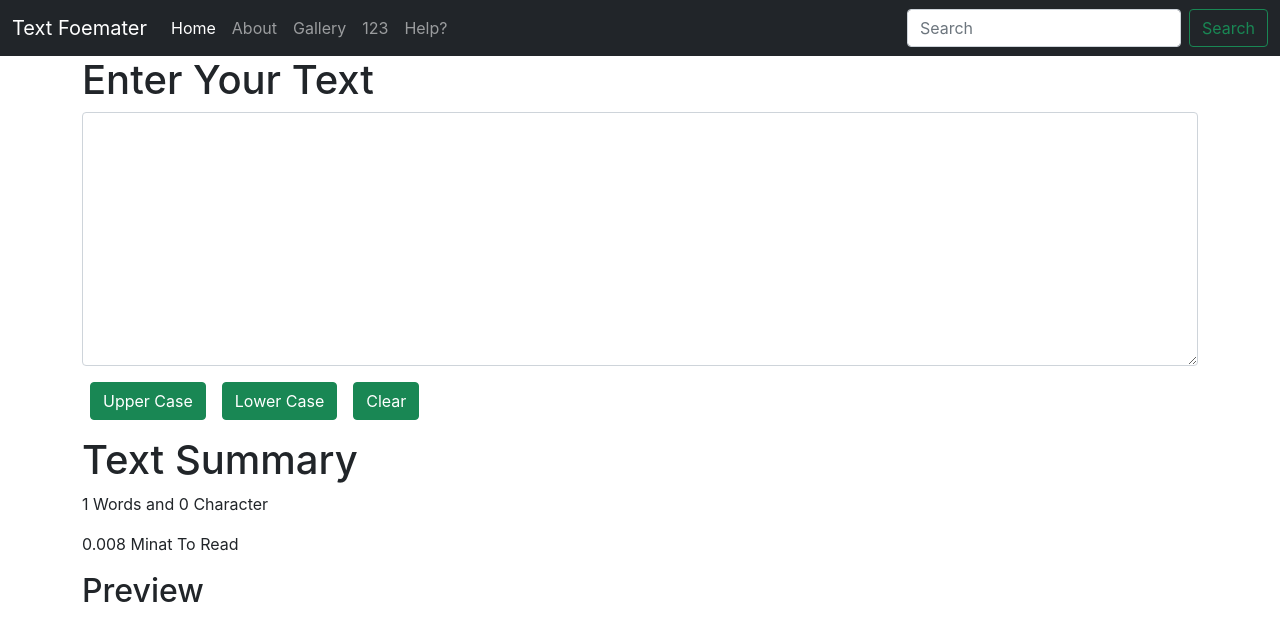
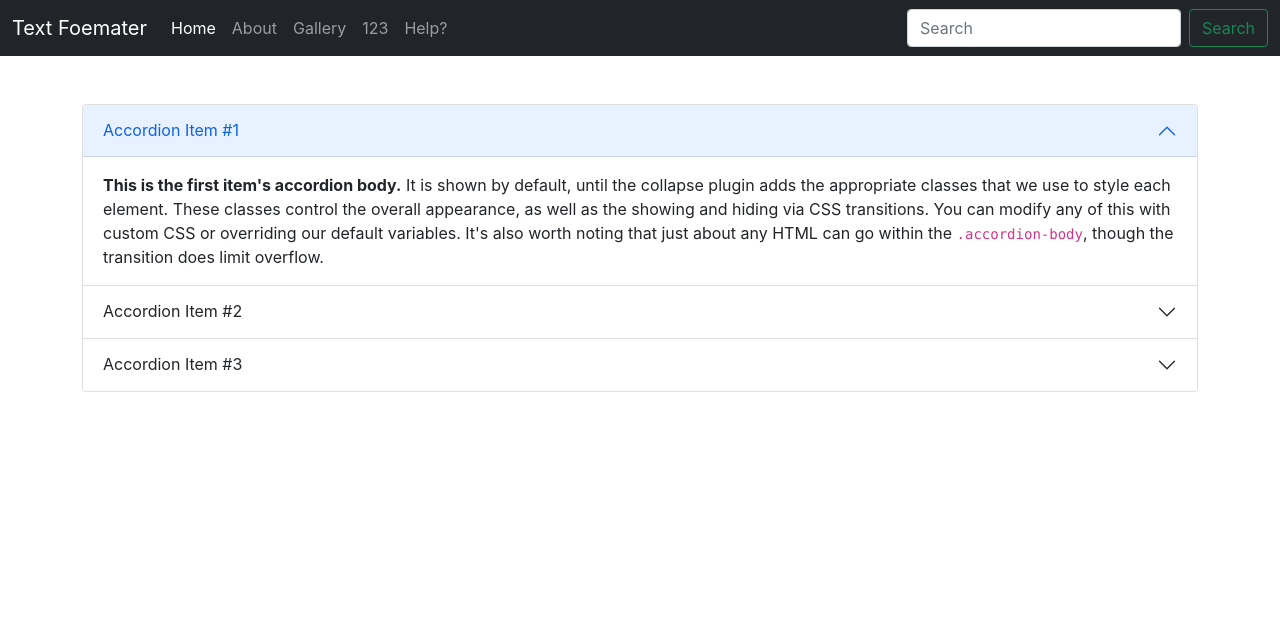
Before and after one commit to Abhisheksharma004/react-2024, a React (Create React App) app in the folder texteditor/: page / in a window 1280 px wide. Shown: the top 640 px of the page. Built offline with nearby package versions, Linux system fonts and the light colour scheme.

Commit message:
some changes

```diff
--- a/texteditor/src/App.js
+++ b/texteditor/src/App.js
@@ -1,5 +1,6 @@
 import './App.css';
-import Form from './components/Form';
+import About from './components/About';
+// import Form from './components/Form';
 import Navbar from './components/Navbar';
 
 function App() {
@@ -7,7 +8,8 @@
     <>
       <Navbar title="Text Foemater" home="Home" about="About" gallery="Gallery" contact={123}/>
       {/* <Navbar/> */}
-      <Form th="Enter Your Text"/>
+      {/* <Form th="Enter Your Text"/> */}
+      <About/>
     </>
   );
 }
--- /dev/null
+++ b/texteditor/src/components/About.js
@@ -0,0 +1,46 @@
+import React from 'react'
+
+export default function About() {
+    return (
+        <div className='container my-5'>
+            <div className="accordion" id="accordionExample">
+                <div className="accordion-item">
+                    <h2 className="accordion-header">
+                        <button className="accordion-button" type="button" data-bs-toggle="collapse" data-bs-target="#collapseOne" aria-expanded="true" aria-controls="collapseOne">
+                            Accordion Item #1
+                        </button>
+                    </h2>
+                    <div id="collapseOne" className="accordion-collapse collapse show" data-bs-parent="#accordionExample">
+                        <div className="accordion-body">
+                            <strong>This is the first item's accordion body.</strong> It is shown by default, until the collapse plugin adds the appropriate classes that we use to style each element. These classes control the overall appearance, as well as the showing and hiding via CSS transitions. You can modify any of this with custom CSS or overriding our default variables. It's also worth noting that just about any HTML can go within the <code>.accordion-body</code>, though the transition does limit overflow.
+                        </div>
+                    </div>
+                </div>
+                <div className="accordion-item">
+                    <h2 className="accordion-header">
+                        <button className="accordion-button collapsed" type="button" data-bs-toggle="collapse" data-bs-target="#collapseTwo" aria-expanded="false" aria-controls="collapseTwo">
+                            Accordion Item #2
+                        </button>
+                    </h2>
+                    <div id="collapseTwo" className="accordion-collapse collapse" data-bs-parent="#accordionExample">
+                        <div className="accordion-body">
+                            <strong>This is the second item's accordion body.</strong> It is hidden by default, until the collapse plugin adds the appropriate classes that we use to style each element. These classes control the overall appearance, as well as the showing and hiding via CSS transitions. You can modify any of this with custom CSS or overriding our default variables. It's also worth noting that just about any HTML can go within the <code>.accordion-body</code>, though the transition does limit overflow.
+                        </div>
+                    </div>
+                </div>
+                <div className="accordion-item">
+                    <h2 className="accordion-header">
+                        <button className="accordion-button collapsed" type="button" data-bs-toggle="collapse" data-bs-target="#collapseThree" aria-expanded="false" aria-controls="collapseThree">
+                            Accordion Item #3
+                        </button>
+                    </h2>
+                    <div id="collapseThree" className="accordion-collapse collapse" data-bs-parent="#accordionExample">
+                        <div className="accordion-body">
+                            <strong>This is the third item's accordion body.</strong> It is hidden by default, until the collapse plugin adds the appropriate classes that we use to style each element. These classes control the overall appearance, as well as the showing and hiding via CSS transitions. You can modify any of this with custom CSS or overriding our default variables. It's also worth noting that just about any HTML can go within the <code>.accordion-body</code>, though the transition does limit overflow.
+                        </div>
+                    </div>
+                </div>
+            </div>
+        </div>
+    )
+}
--- a/texteditor/src/components/Form.js
+++ b/texteditor/src/components/Form.js
@@ -3,6 +3,8 @@
 export default function Form(props) {
 
     const [text, setText] = useState('');
+
+
     // setText("New Text");
     const handleOnchange =(event) => {
         // console.log("On Change");
@@ -26,6 +28,7 @@
         setText(newtext);
     }
 
+
     return (
         <>
             <div className='container'>
@@ -36,6 +39,7 @@
                 <button type="button" className="btn btn-success mx-2" onClick={handleUp}>Upper Case</button>
                 <button type="button" className="btn btn-success mx-2" onClick={handleLower}>Lower Case</button>
                 <button type="button" className="btn btn-success mx-2" onClick={handleClear}>Clear</button>
+                {/* <button type="button" className="btn btn-success mx-2" onClick={handleCopy}>Copy</button> */}
             </div>
             <div className='container my-3'>
                 <h1>Text Summary</h1>
```
